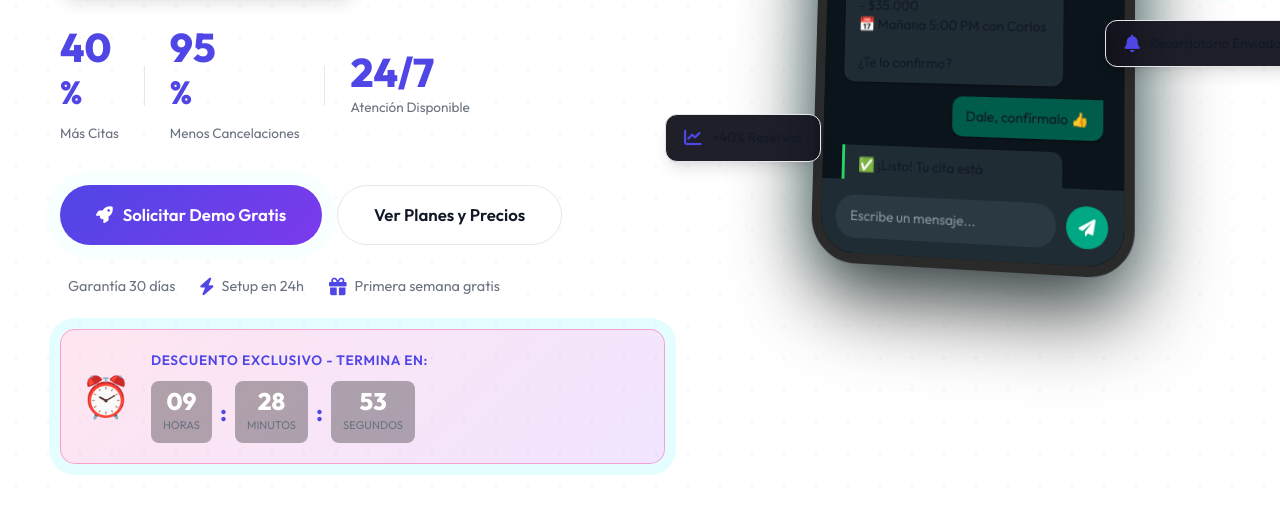
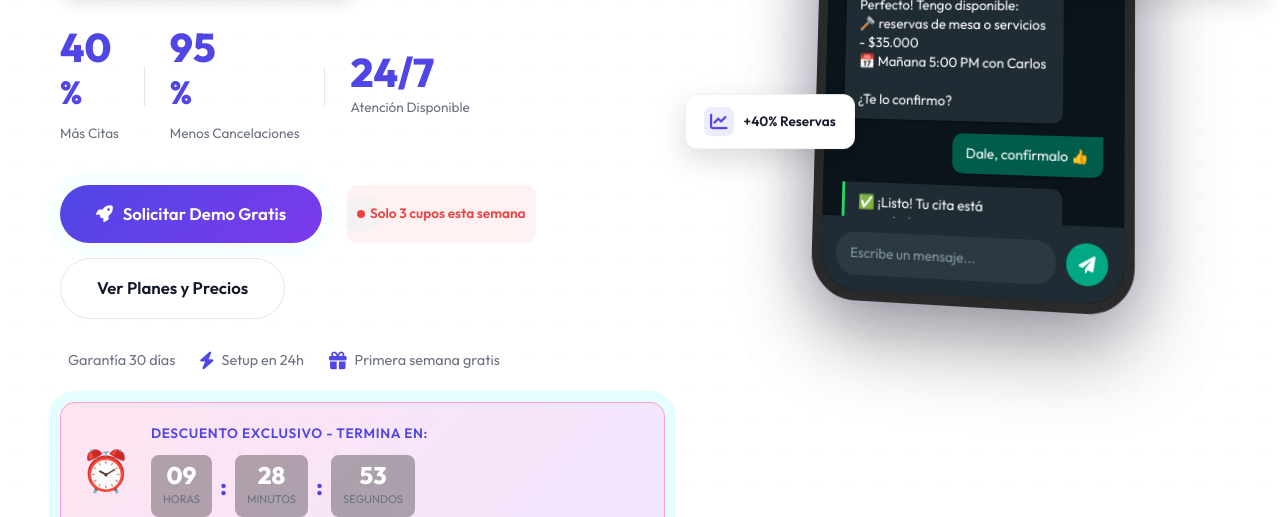
Before and after one commit to jpchacon09/Landing, a website: page index.html in a window 1280 px wide. Shown: the part 782-1299 px from the top of the page. Drawn offline with Linux system fonts and the light colour scheme.

Commit message:
ultimas modif

```diff
--- a/index.html
+++ b/index.html
@@ -176,6 +176,10 @@
                     <a href="#contacto" class="btn btn-primary btn-lg pulse">
                         <i class="fas fa-rocket"></i> Solicitar Demo Gratis
                     </a>
+                    <div
+                        style="display:inline-flex; align-items:center; gap:5px; margin-left:10px; font-size:0.85rem; color:#ef4444; font-weight:600; background:#fef2f2; padding:5px 10px; border-radius:10px;">
+                        <span class="pulse-dot" style="background:#ef4444;"></span> Solo 3 cupos esta semana
+                    </div>
                     <a href="#planes" class="btn btn-outline btn-lg">
                         Ver Planes y Precios
                     </a>
--- a/styles.css
+++ b/styles.css
@@ -779,9 +779,12 @@ ul {
     border: 10px solid #2a2a2a;
     position: relative;
     margin: 0 auto;
-    box-shadow: 0 30px 80px rgba(0, 0, 0, 0.8), 0 0 60px rgba(0, 242, 255, 0.2);
+    box-shadow: 0 30px 80px rgba(0, 0, 0, 0.4), 0 0 60px rgba(79, 70, 229, 0.15);
+    /* Softer shadow */
     transform: rotateY(-10deg) rotateX(5deg);
     transition: transform 0.5s ease;
+    color: #fff;
+    /* FORCE WHITE TEXT INSIDE PHONE */
 }
 
 .phone-mockup:hover {
@@ -876,6 +879,8 @@ ul {
     position: relative;
     box-shadow: 0 1px 2px rgba(0, 0, 0, 0.3);
     line-height: 1.4;
+    color: #fff;
+    /* Explicitly white for dark mode chat */
 }
 
 .chat-bubble.bot {
@@ -949,44 +954,51 @@ ul {
     color: #fff;
 }
 
-/* Floating Cards */
+/* ====================
+   FLOATING CARDS (Phone)
+==================== */
 .float-card {
     position: absolute;
-    background: rgba(20, 20, 30, 0.95);
-    backdrop-filter: blur(15px);
+    background: #ffffff;
+    color: var(--text-color);
     padding: 12px 18px;
     border-radius: 12px;
-    border: 1px solid var(--card-border);
     font-size: 0.85rem;
+    font-weight: 600;
+    box-shadow: 0 10px 30px rgba(0, 0, 0, 0.15);
     display: flex;
     align-items: center;
     gap: 10px;
-    box-shadow: var(--shadow-lg);
-    z-index: 5;
+    z-index: 10;
+    animation: float 6s ease-in-out infinite;
+    border: 1px solid rgba(0, 0, 0, 0.05);
     white-space: nowrap;
 }
 
 .card-1 {
     top: 15%;
-    left: -80px;
-    animation: float 6s infinite ease-in-out;
+    left: -60px;
+    animation-delay: 0s;
 }
 
 .card-2 {
-    bottom: 30%;
-    right: -80px;
-    animation: float 7s infinite ease-in-out reverse;
+    top: 45%;
+    right: -50px;
+    animation-delay: 2s;
 }
 
 .card-3 {
-    bottom: 15%;
-    left: -60px;
-    animation: float 8s infinite ease-in-out;
+    bottom: 20%;
+    left: -40px;
+    animation-delay: 4s;
 }
 
 .float-card i {
     color: var(--primary-color);
     font-size: 1.1rem;
+    background: rgba(79, 70, 229, 0.1);
+    padding: 6px;
+    border-radius: 8px;
 }
 
 /* ====================
```
